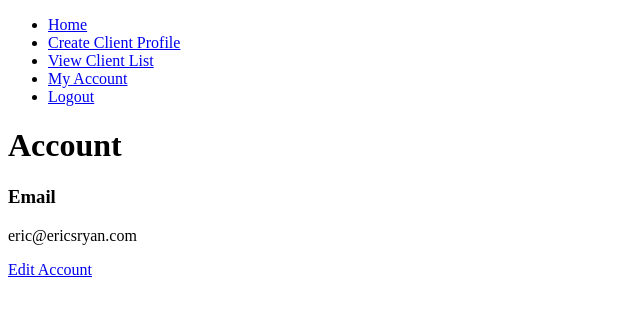
After one commit to ericsryan/care_home_app, a Django app: page /accounts/view/ in a window 1280 px wide. The commit adds this page. Shown: the top 316 px of the page, without its empty margins (0-640 px from the left). Run offline with Django 3.2, Linux system fonts and the light colour scheme; a user stored in the database is signed in.

Commit message:
Added ability to view and edit an account

```diff
--- a/care_home_app/accounts/templates/accounts/edit_profile.html
+++ b/care_home_app/accounts/templates/accounts/edit_account.html
@@ -2,13 +2,13 @@
 
 {% load static %}
 
-{% block title %}Register{% endblock %}
+{% block title %}Edit Account{% endblock %}
 
 {% block content %}
   <form method="POST">
     {% csrf_token %}
     {{ form.as_p }}
-    <button id="saveBtn" type="submit">Register</button>
+    <button id="saveBtn" type="submit">Edit</button>
   </form>
 </div>
 {% endblock %}
--- /dev/null
+++ b/care_home_app/accounts/templates/accounts/view_account.html
@@ -0,0 +1,13 @@
+{% extends 'layout.html' %}
+
+{% block title %}My Account{% endblock %}
+
+{% block content %}
+  <h1>Account</h1>
+  <h2>{% if user.first_name %}{{ user.first_name }}{% endif %} {% if user.last_name %}{{ user.last_name }}{% endif %}</h2>
+  {% if user.email %}
+  <h3>Email</h3>
+  <p>{{ user.email }}</p>
+  {% endif %}
+  <p><a href="{% url 'accounts:edit' %}">Edit Account</a></p>
+{% endblock %}
--- a/care_home_app/accounts/urls.py
+++ b/care_home_app/accounts/urls.py
@@ -5,6 +5,9 @@ from . import views
 
 app_name = 'accounts'
 urlpatterns = [
-    path('login/', views.sign_in, name='login')
+    path('login/', views.sign_in, name='login'),
+    path('logout/', views.sign_out, name='logout'),
+    path('view/', views.view_account, name='view'),
+    path('edit/', views.edit_account, name='edit'),
 ]
 urlpatterns += staticfiles_urlpatterns()
--- a/care_home_app/accounts/views.py
+++ b/care_home_app/accounts/views.py
@@ -1,12 +1,14 @@
 from django.contrib.auth import login, logout
-from django.contrib.auth.forms import AuthenticationForm, PasswordChangeForm
+from django.contrib.auth.decorators import login_required
+from django.contrib.auth.forms import (AuthenticationForm, PasswordChangeForm,
+                                       UserChangeForm)
 from django.http import HttpResponseRedirect
 from django.shortcuts import render
 from django.urls import reverse
 
 
 def sign_in(request):
-    """Process the user login request"""
+    """Process the user login request."""
     form = AuthenticationForm
     if request.method == 'POST':
         form = AuthenticationForm(data=request.POST)
@@ -35,3 +37,31 @@ def sign_in(request):
         'accounts/login.html',
         {'form': form}
     )
+
+
+def sign_out(request):
+    """Log the user out of the site."""
+    logout(request)
+    # messages.success(request, "You've been logged out. Come back soon!")
+    return HttpResponseRedirect(reverse('index'))
+
+
+@login_required
+def view_account(request):
+    """Display the details of the user's account."""
+    user = request.user
+    return render(request, 'accounts/view_account.html', {'user': user})
+
+
+@login_required
+def edit_account(request):
+    """Edit the details of a user's account."""
+    if request.method == 'POST':
+        form = UserChangeForm(request.POST, instance=request.user)
+        if form.is_valid():
+            form.save()
+            messages.success(request, "Your account has been updated.")
+            return HttpResponseRedirect(reverse('index'))
+    else:
+        form = UserChangeForm(instance=request.user)
+    return render(request, 'accounts/edit_account.html', {'form': form})
--- a/care_home_app/templates/layout.html
+++ b/care_home_app/templates/layout.html
@@ -7,8 +7,14 @@
   <body>
     <ul>
       <li><a href="{% url 'index' %}">Home</a></li>
-      <li><a href="{% url 'profiles:create_client_profile' %}">Create Client Profile</a></li>
-      <li><a href="{% url 'profiles:client_list' %}">View Client List</a></li>
+      {% if user.is_authenticated %}
+        <li><a href="{% url 'profiles:create_client_profile' %}">Create Client Profile</a></li>
+        <li><a href="{% url 'profiles:client_list' %}">View Client List</a></li>
+        <li><a href="{% url 'accounts:view' %}">My Account</a></li>
+        <li><a href="{% url 'accounts:logout' %}">Logout</a></li>
+      {% else %}
+        <li><a href="{% url 'accounts:login' %}">Login</a></li>
+      {% endif %}
     </ul>
     {% block content %}{% endblock %}
   </body>
```
Also changed, not shown: care_home_app/db.sqlite3.
